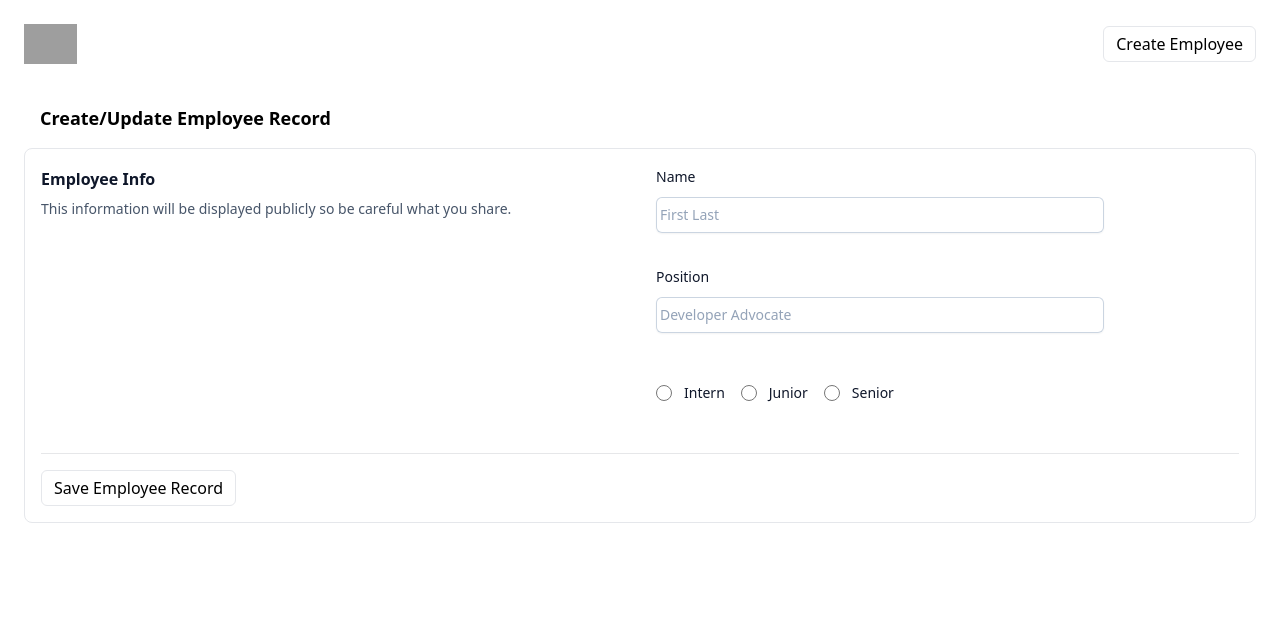
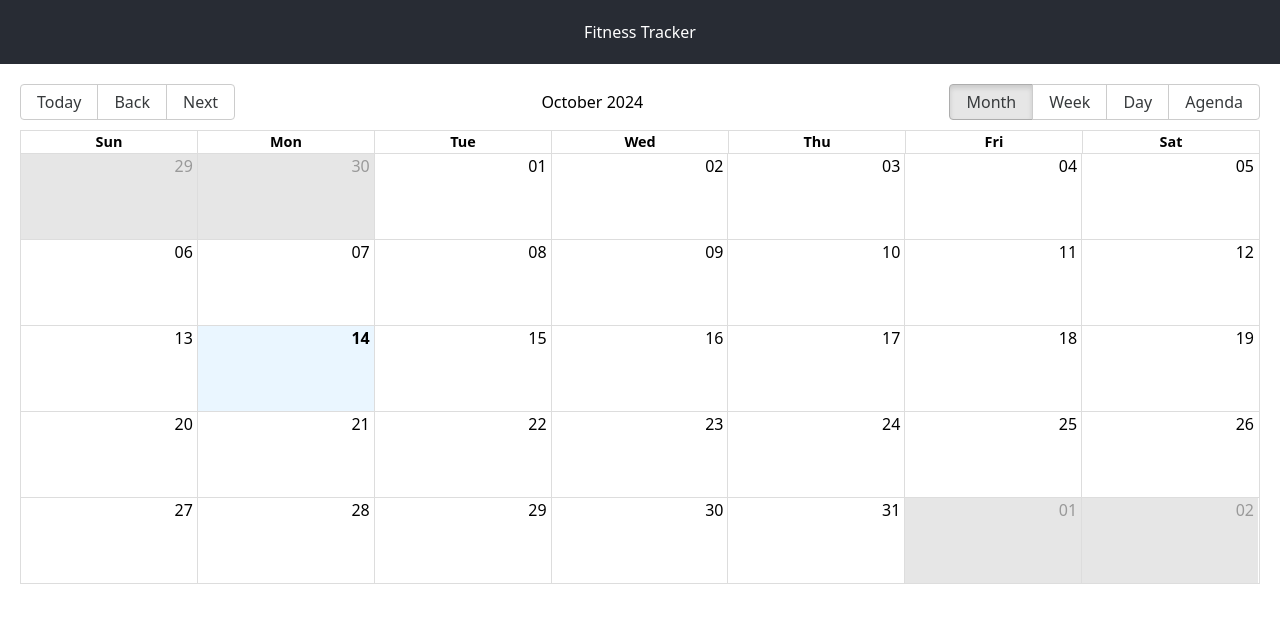
Before and after one commit to memloc/CMSC447-Fitness-Tracker, a React (Vite) app in the folder client/: page /create in a window 1280 px wide. Shown: the top 622 px of the page. Built offline with nearby package versions, Linux system fonts and the light colour scheme; grey boxes are pictures that could not be loaded.

Commit message:
UI Added
Added Calendar.js and Workout.js
Updated App.js and App.css
Implements the working calendar UI from which a workout can be created for the day selected.

```diff
--- a/client/src/App.css
+++ b/client/src/App.css
@@ -1,42 +1,13 @@
-#root {
-    max-width: 1280px;
-    margin: 0 auto;
-    padding: 2rem;
-    text-align: center;
+.App {
+  text-align: center;
 }
 
-.logo {
-    height: 6em;
-    padding: 1.5em;
-    will-change: filter;
-    transition: filter 300ms;
-}
-.logo:hover {
-    filter: drop-shadow(0 0 2em #646cffaa);
-}
-.logo.react:hover {
-    filter: drop-shadow(0 0 2em #61dafbaa);
+.App-header {
+  background-color: #282c34;
+  padding: 20px;
+  color: white;
 }
 
-@keyframes logo-spin {
-    from {
-        transform: rotate(0deg);
-    }
-    to {
-        transform: rotate(360deg);
-    }
+main {
+  padding: 20px;
 }
-
-@media (prefers-reduced-motion: no-preference) {
-    a:nth-of-type(2) .logo {
-        animation: logo-spin infinite 20s linear;
-    }
-}
-
-.card {
-    padding: 2em;
-}
-
-.read-the-docs {
-    color: #888;
-}
--- /dev/null
+++ b/client/src/App.js
@@ -0,0 +1,18 @@
+import React from 'react';
+import Calendar from './Calendar';
+import './App.css';
+
+function App() {
+  return (
+    <div className="App">
+      <header className="App-header">
+        <h1>Fitness Tracker</h1>
+      </header>
+      <main>
+        <Calendar />
+      </main>
+    </div>
+  );
+}
+
+export default App;
--- /dev/null
+++ b/client/src/Calendar.js
@@ -0,0 +1,68 @@
+import React, { useState } from 'react';
+import { Calendar, momentLocalizer } from 'react-big-calendar';
+import moment from 'moment';
+import 'react-big-calendar/lib/css/react-big-calendar.css';
+import Workout from './Workout';
+
+const localizer = momentLocalizer(moment);
+
+const MyCalendar = () => {
+  const [events, setEvents] = useState([]);
+  const [selectedWorkout, setSelectedWorkout] = useState(null);
+
+  const handleSelect = ({ start, end }) => {
+    const title = window.prompt('Enter a title for your workout:');
+    if (title) {
+      const newWorkout = {
+        id: events.length,
+        start,
+        end,
+        title,
+        sets: [],
+      };
+      setEvents([...events, newWorkout]);
+      setSelectedWorkout(newWorkout);
+    }
+  };
+
+  const handleEventClick = (event) => {
+    setSelectedWorkout(event);
+  };
+
+  const handleSaveWorkout = (updatedWorkout) => {
+    const newEvents = events.map((event) =>
+      event.id === updatedWorkout.id ? updatedWorkout : event
+    );
+    setEvents(newEvents);
+    setSelectedWorkout(null);
+  };
+
+  const handleDeleteWorkout = (id) => {
+    const newEvents = events.filter((event) => event.id !== id);
+    setEvents(newEvents);
+    setSelectedWorkout(null);
+  };
+
+  return (
+    <div style={{ height: '500px' }}>
+      <Calendar
+        localizer={localizer}
+        events={events}
+        startAccessor="start"
+        endAccessor="end"
+        selectable
+        onSelectSlot={handleSelect}
+        onSelectEvent={handleEventClick}
+      />
+      {selectedWorkout && (
+        <Workout
+          workout={selectedWorkout}
+          onSave={handleSaveWorkout}
+          onDelete={handleDeleteWorkout}
+        />
+      )}
+    </div>
+  );
+};
+
+export default MyCalendar;
--- /dev/null
+++ b/client/src/Workout.js
@@ -0,0 +1,58 @@
+import React, { useState } from 'react';
+
+const Workout = ({ workout, onSave, onDelete }) => {
+  const [sets, setSets] = useState(workout.sets || []);
+  const [name, setName] = useState(workout.title);
+
+  const addSet = () => {
+    setSets([...sets, { weight: '', reps: '' }]);
+  };
+
+  const updateSet = (index, field, value) => {
+    const newSets = [...sets];
+    newSets[index][field] = value;
+    setSets(newSets);
+  };
+
+  const removeSet = (index) => {
+    const newSets = sets.filter((_, i) => i !== index);
+    setSets(newSets);
+  };
+
+  const handleSave = () => {
+    onSave({ ...workout, title: name, sets });
+  };
+
+  return (
+    <div>
+      <input
+        type="text"
+        value={name}
+        onChange={(e) => setName(e.target.value)}
+        placeholder="Workout Name"
+      />
+      {sets.map((set, index) => (
+        <div key={index}>
+          <input
+            type="number"
+            value={set.weight}
+            onChange={(e) => updateSet(index, 'weight', e.target.value)}
+            placeholder="Weight"
+          />
+          <input
+            type="number"
+            value={set.reps}
+            onChange={(e) => updateSet(index, 'reps', e.target.value)}
+            placeholder="Reps"
+          />
+          <button onClick={() => removeSet(index)}>Remove Set</button>
+        </div>
+      ))}
+      <button onClick={addSet}>Add Set</button>
+      <button onClick={handleSave}>Save Workout</button>
+      <button onClick={() => onDelete(workout.id)}>Delete Workout</button>
+    </div>
+  );
+};
+
+export default Workout;
```
